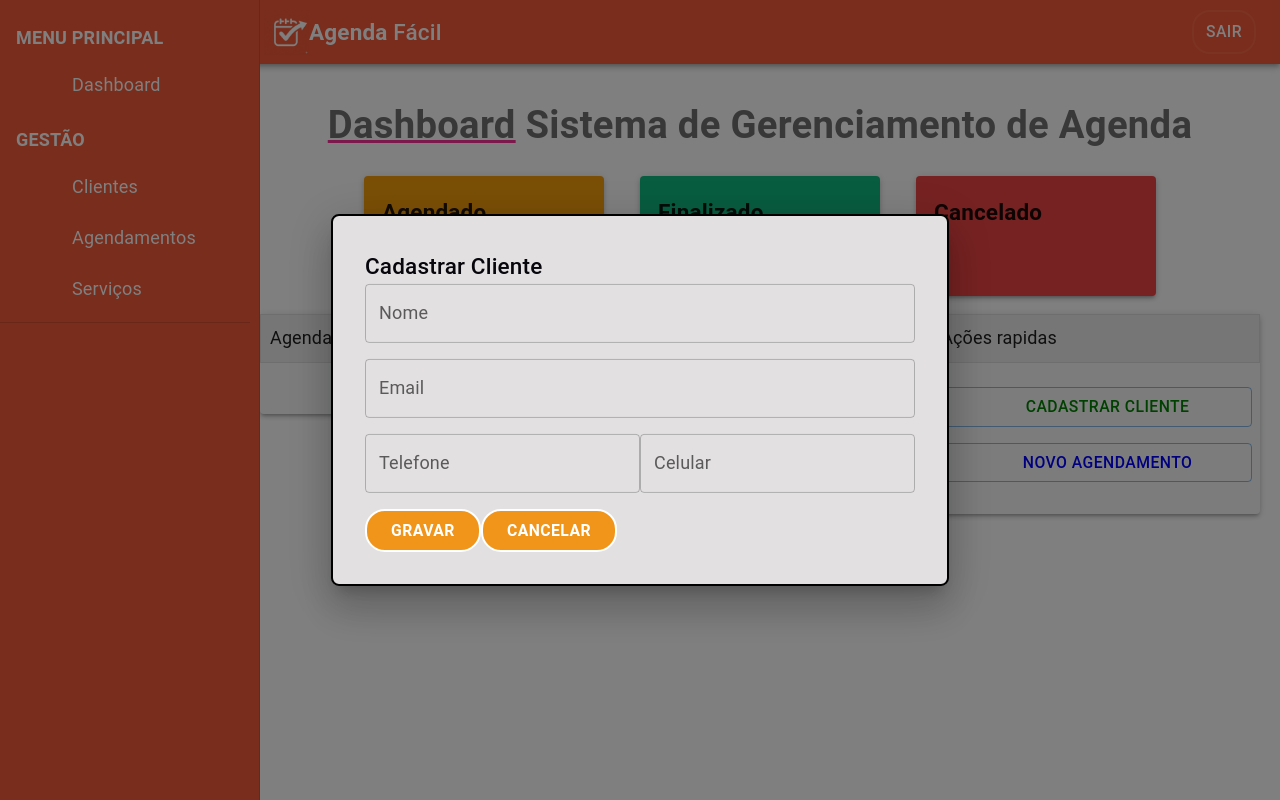
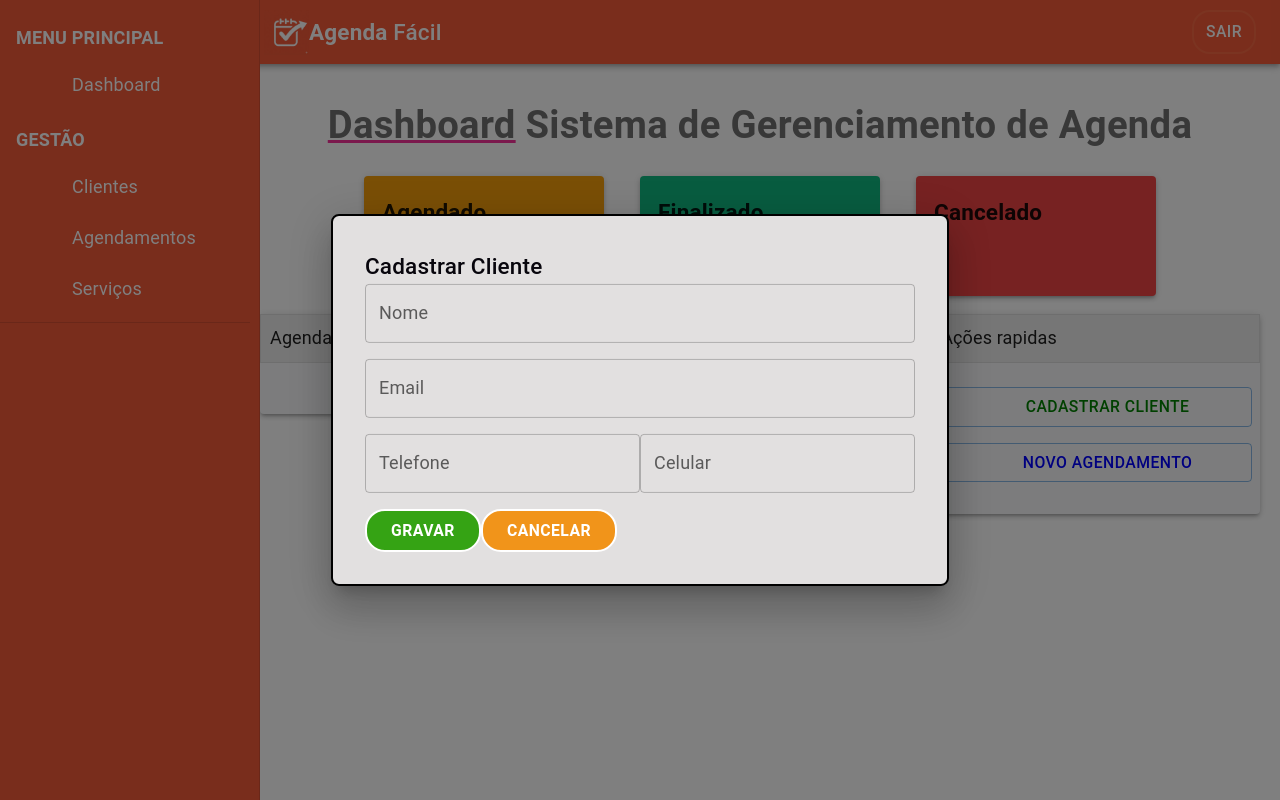
Before and after one commit to njunior93/agenda-facil-front_end, a React (Vite) app: page /dashboard in a window 1280 px wide. Both pictures are taken after a click on the button "CADASTRAR CLIENTE". Built offline with nearby package versions, Linux system fonts and the light colour scheme; some icons are missing.

Commit message:
Alterando as cores dos botões do modal

```diff
--- a/src/shared/modals/Modal.tsx
+++ b/src/shared/modals/Modal.tsx
@@ -148,7 +148,7 @@ const ModalComponent = () => {
                             />
                         </Box>
                         <Box sx={{ mt: 2 }}>
-                            <Button type="submit" sx={{backgroundColor: "#f1941aff", color: "#fff", fontWeight: "bold", borderRadius: "20px",border: "2px solid #ffffffff",paddingX: 3,"&:hover": {backgroundColor: "#fc9208ff",},}}>
+                            <Button type="submit" sx={{backgroundColor: "rgb(53, 163, 20)", color: "#fff", fontWeight: "bold", borderRadius: "20px",border: "2px solid #ffffffff",paddingX: 3,"&:hover": {backgroundColor: "rgb(32, 112, 8)",},}}>
                                 Gravar
                             </Button>
                             <Button  onClick={() => cancelarCliente()} sx={{backgroundColor: "#f1941aff", color: "#fff", fontWeight: "bold", borderRadius: "20px",border: "2px solid #ffffffff",paddingX: 3,"&:hover": {backgroundColor: "#fc9208ff",},}}>
```
